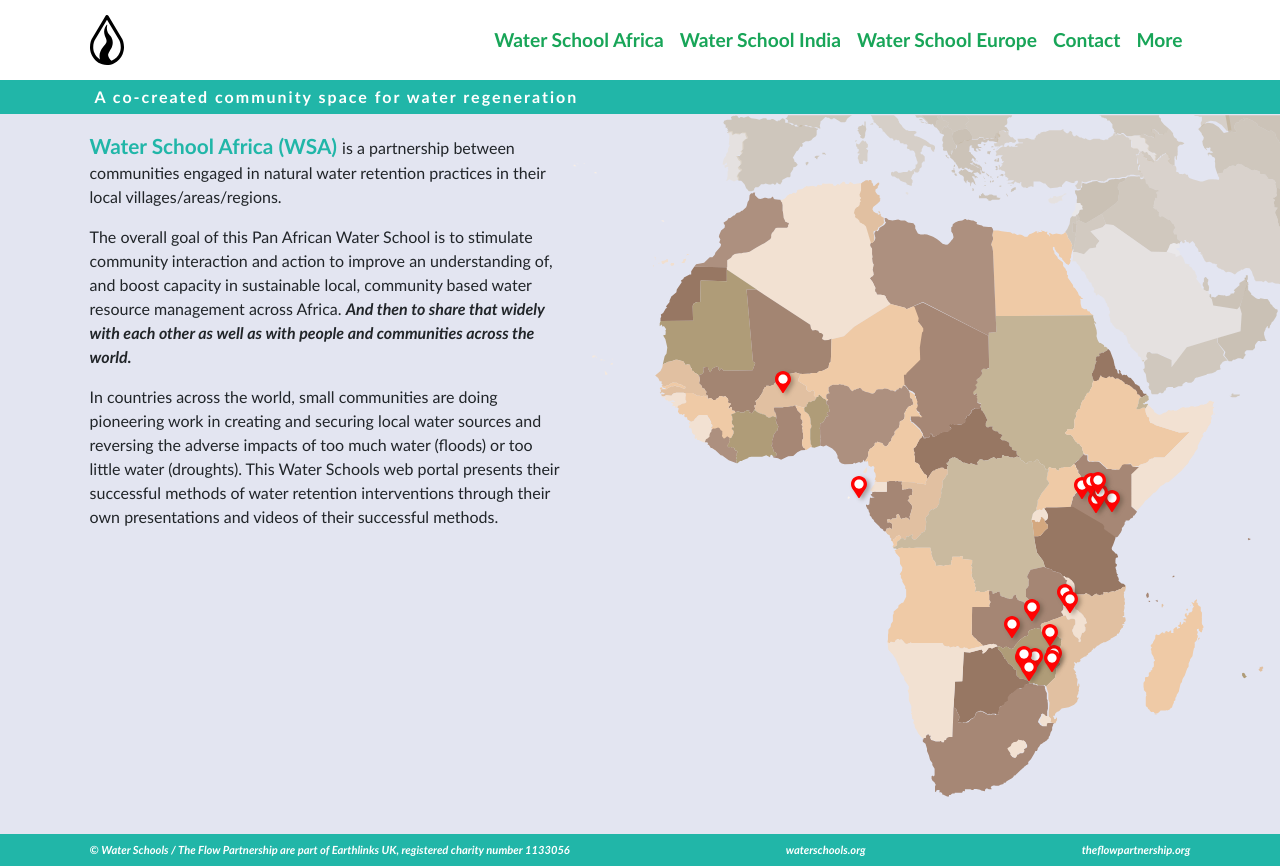
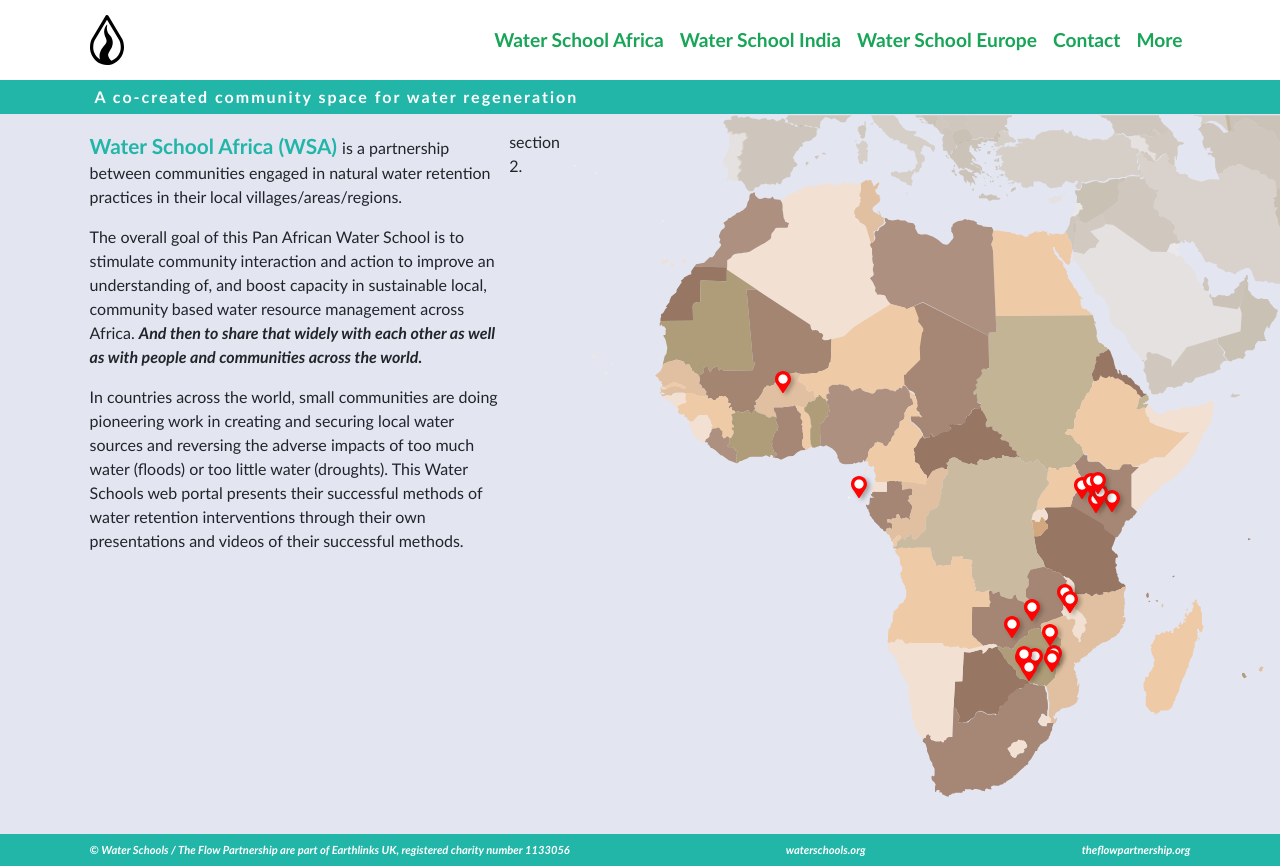
Before and after one commit to Ropeth/ws-react, a React (Vite) app: page / in a window 1280 px wide. Built offline with nearby package versions, Linux system fonts and the light colour scheme.

Commit message:
multiple intros from json

```diff
--- a/public/intros.json
+++ b/public/intros.json
@@ -1,6 +1,12 @@
 {
-  "intros": {
-    "page": "africa-literacy",
-    "content": "<p><span class='h1-inline'>Water School Africa (WSA) </span>is a partnership between communities engaged in natural water retention practices in their local villages/areas/regions.</p><p>The overall goal of this Pan African Water School is to stimulate community interaction and action to improve an understanding of, and boost capacity in sustainable local, community based water resource management across Africa. <strong><em>And then to share that widely with each other as well as with people and communities across the world. </em></strong></p><p>In countries across the world, small communities are doing pioneering work in creating and securing local water sources and reversing the adverse impacts of too much water (floods) or too little water (droughts). This Water Schools web portal presents their successful methods of water retention interventions through their own presentations and videos of their successful methods.</p>"
-  }
+  "intros": [
+    {
+      "page": "africa-literacy",
+      "content": "<p><span class='h1-inline'>Water School Africa (WSA) </span>is a partnership between communities engaged in natural water retention practices in their local villages/areas/regions.</p><p>The overall goal of this Pan African Water School is to stimulate community interaction and action to improve an understanding of, and boost capacity in sustainable local, community based water resource management across Africa. <strong><em>And then to share that widely with each other as well as with people and communities across the world. </em></strong></p><p>In countries across the world, small communities are doing pioneering work in creating and securing local water sources and reversing the adverse impacts of too much water (floods) or too little water (droughts). This Water Schools web portal presents their successful methods of water retention interventions through their own presentations and videos of their successful methods.</p>"
+    },
+    {
+      "page": "africa-actions",
+      "content": "<p> section 2.</p>"
+    }
+  ]
 }
--- a/src/App.jsx
+++ b/src/App.jsx
@@ -12,11 +12,11 @@
   let [map, setMap] = useState("Africa");
   let [mapImg, setMapImg] = useState("./src/assets/Africa-brown.svg");
 
-  let [intro, setIntro] = useState([]);
+  let [intros, setIntros] = useState([]);
   useEffect(() => {
     fetch("./intros.json")
       .then((response) => response.json())
-      .then((data) => setIntro(data.intros));
+      .then((data) => setIntros(data.intros));
   }, []);
 
   return (
@@ -24,7 +24,7 @@
       <Header setDataUrl={setDataUrl} setMapImg={setMapImg} setMap={setMap} />
       {/* {currentPin} */}
       <div className="main">
-        <Main dataUrl={dataUrl} intro={intro} />
+        <Main dataUrl={dataUrl} intros={intros} />
         <Map
           dataUrl={dataUrl}
           setPins={setPins}
--- a/src/components/main.jsx
+++ b/src/components/main.jsx
@@ -1,45 +1,20 @@
 import { useState, useEffect } from "react";
 
-export default function Main({ dataUrl, intro }) {
+export default function Main({ dataUrl, intros }) {
   const [thisIntro, setThisIntro] = useState("unset");
 
-  useEffect(() => {
-    //const thisIntro = intro.filter((item) => item.page === "africa-literacy");
-    //const thisIntro = );
-    setThisIntro(dataUrl);
-    //setThisIntro(intro.filter((item) => item.page === "africa-literacy");
-  }, [dataUrl]);
-
   return (
-    <div className="info" dangerouslySetInnerHTML={{ __html: intro.content }}>
-      {/* {thisIntro} */}
-      {/* <p>
-        <span className="h1-inline">Water School Africa (WSA) </span>is a
-        partnership between communities engaged in natural water retention
-        practices in their local villages/areas/regions.
-      </p>
-
-      <p>
-        The overall goal of this Pan African Water School is to stimulate
-        community interaction and action to improve an understanding of, and
-        boost capacity in sustainable local, community based water resource
-        management across Africa.{" "}
-        <strong>
-          <em>
-            And then to share that widely with each other as well as with people
-            and communities across the world.
-          </em>
-        </strong>
-      </p>
-
-      <p>
-        In countries across the world, small communities are doing pioneering
-        work in creating and securing local water sources and reversing the
-        adverse impacts of too much water (floods) or too little water
-        (droughts). This Water Schools web portal presents their successful
-        methods of water retention interventions through their own presentations
-        and videos of their successful methods.
-      </p>  */}
-    </div>
+    <>
+      {intros.map((data, key) => {
+        return (
+          <div
+            className="info"
+            key={key}
+            page={data.page}
+            dangerouslySetInnerHTML={{ __html: data.content }}
+          ></div>
+        );
+      })}
+    </>
   );
 }
```
